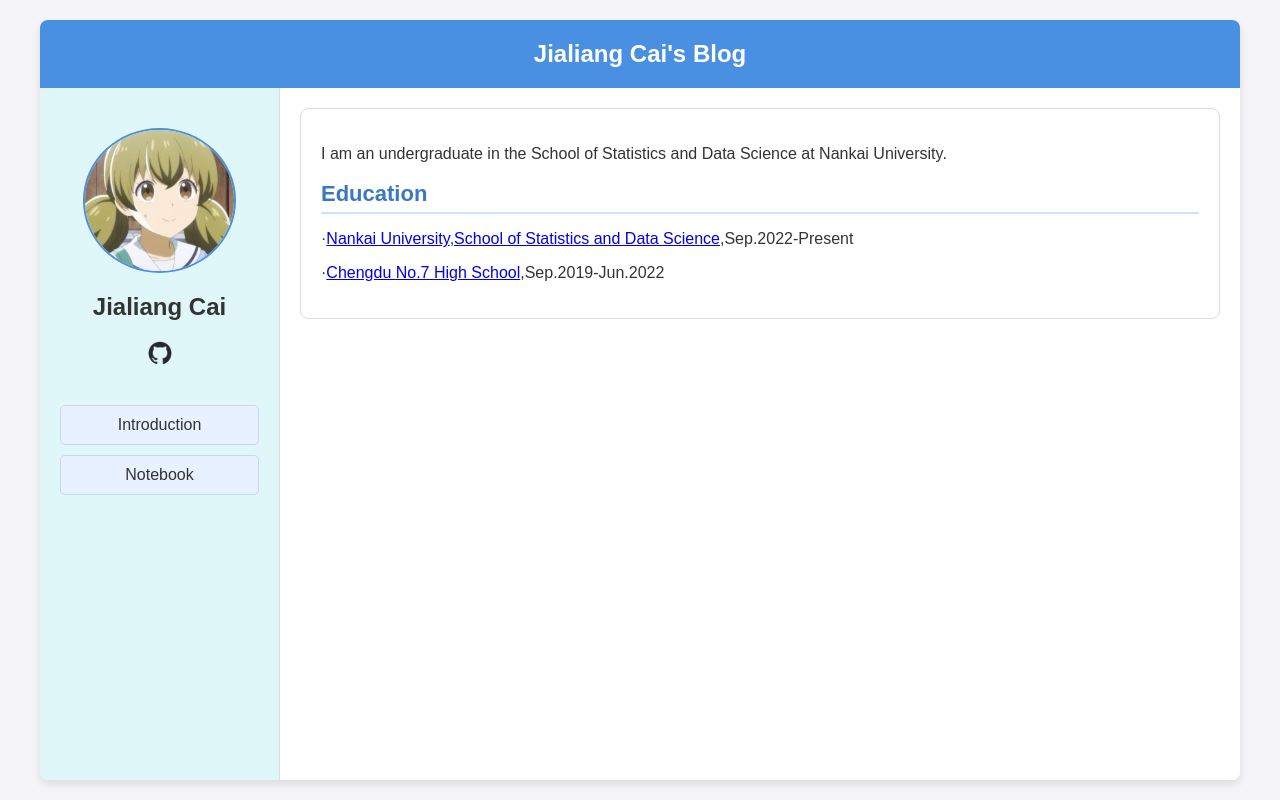
After one commit to psa1K/cjlia, a PHP site: page / in a window 1280 px wide. The commit adds this page. Run offline with PHP 8.4, Linux system fonts and the light colour scheme.

Commit message:
Add files via upload

```diff
--- /dev/null
+++ b/index.html
@@ -0,0 +1,84 @@
+<!DOCTYPE html>
+<html lang="en">
+  <head>
+    <title>Jialiang Cai's Blog</title>
+    <meta charset="UTF-8" />
+    <meta name="viewport" content="width=device-width, initial-scale=1.0" />
+    <link rel="stylesheet" href="style.css" />
+
+    <base target="_blank" />
+  </head>
+
+  <body>
+    <div class="container">
+      <div class="column header">Jialiang Cai's Blog</div>
+      <div class="row content">
+        <div class="info">
+          <img src="./head.jpg" alt="my Photo" class="profile-image" />
+          <div class="name">Jialiang Cai</div>
+          <div class="social-icons">
+            <a href="https://github.com/psa1K/" class="icon-link">
+              <img src="./github.png" alt="GitHub" class="icon" />
+            </a>
+          </div>
+          <div class="column catalogue sidebar">
+            <ul>
+              <li data-target="content1">Introduction</li>
+              <li data-target="content2">Notebook</li>
+            </ul>
+          </div>
+        </div>
+        <div class="right-content" id="content-area">
+          <div id="content1">
+            <p>
+              I am an undergraduate in the School of Statistics and Data Science
+              at Nankai University.
+            </p>
+            <h2>Education</h2>
+            <p>
+              ·<a href="https://www.nankai.edu.cn/">Nankai University</a>,<a
+                href="https://stat.nankai.edu.cn/"
+                >School of Statistics and Data Science</a
+              >,Sep.2022-Present
+            </p>
+            <p>
+              ·<a href="https://www.cdqz.net/">Chengdu No.7 High School</a
+              >,Sep.2019-Jun.2022
+            </p>
+          </div>
+          <div id="content2" style="display: none">
+            <h2>Notebooks</h2>
+            <h3>Mutivariate Statistical Analysis</h3>
+            <p>
+              <a
+                href="./Mutivariate Statistical Analysis/Homework/Homework 1.pdf"
+                >Homework 1
+              </a>
+            </p>
+            <p>
+              <a
+                href="./Mutivariate Statistical Analysis/Homework/Homework 2.pdf"
+                >Homework 2</a
+              >
+            </p>
+            <p>
+              <a
+                href="./Mutivariate Statistical Analysis/Homework/Homework 3.pdf"
+                >Homework 3</a
+              >
+            </p>
+            <p></p>
+              <a
+                href="./Mutivariate Statistical Analysis/Homework/Homework 4.pdf"
+                >Homework 4</a
+              >
+            </p>
+            <h3>Introduction to Algorithms</h3>
+          </div>
+        </div>
+      </div>
+    </div>
+
+    <script src="script.js"></script>
+  </body>
+</html>
--- a/style.css
+++ b/style.css
@@ -12,23 +12,21 @@ body {
 .container {
   display: flex;
   flex-direction: column;
-  width: 100%;
-  min-height: 100vh;
+  width: 95%;
+  height: 95%;
   max-width: 1200px;
   box-shadow: 0 4px 8px rgba(0, 0, 0, 0.1);
   border-radius: 8px;
-  justify-content: flex-end;
+  overflow: hidden;
 }
 
 .header {
-  display: flex;
   background-color: #4a90e2;
   color: #fff;
-  align-items: center;
-  padding: 5px;
+  text-align: center;
+  padding: 20px;
   font-size: 24px;
   font-weight: bold;
-  margin-top: 20px;
 }
 
 .row.content {
@@ -50,7 +48,7 @@ body {
 
 .profile-image {
   display: block;
-  max-width: 100px;
+  max-width: 150px;
   margin: 20px auto;
   border-radius: 50%;
   border: 2px solid #4a90e2;
@@ -87,13 +85,10 @@ body {
   padding: 20px;
   box-sizing: border-box;
   overflow-y: auto;
-  scroll-behavior: smooth;
-  overflow: auto;
-  max-height: 100vh;
 }
 
-#Introduction,
-#Notebook {
+#content1,
+#content2 {
   padding: 20px;
   border: 1px solid #ddd; /* Border around content areas */
   border-radius: 8px; /* Rounded corners */
```
Also changed, not shown: other parts of style.css (+0 -89 lines).
